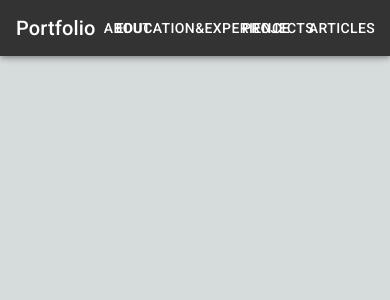
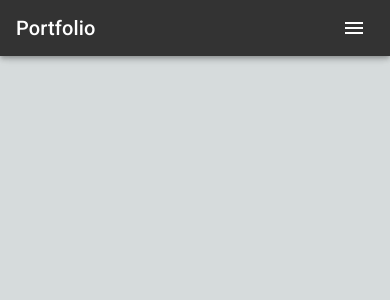
Before and after one commit to michinoins/portfolio, a Next.js app: page /components/Header in a window 390 px wide. Shown: the top 300 px of the page. Built offline with nearby package versions, Linux system fonts and the light colour scheme.

Commit message:
add: responsive header

```diff
--- a/pages/components/Header.tsx
+++ b/pages/components/Header.tsx
@@ -1,10 +1,29 @@
-import React from "react";
-import { AppBar, Toolbar, Typography, IconButton, Button } from "@mui/material";
+import React, { useState } from "react";
+import {
+  AppBar,
+  Toolbar,
+  Typography,
+  IconButton,
+  Button,
+  Drawer,
+} from "@mui/material";
 import MenuIcon from "@mui/icons-material/Menu";
 import styled from "@emotion/styled";
 
 const StyledAppBar = styled(AppBar)`
   background-color: #333;
+
+  @media (max-width: 768px) {
+    .desktopMenu {
+      display: none;
+    }
+  }
+
+  @media (min-width: 769px) {
+    .mobileMenu {
+      display: none;
+    }
+  }
 `;
 
 const Title = styled(Typography)`
@@ -19,10 +38,29 @@ const scrollToSection = (id: string) => {
 };
 
 const Header: React.FC = () => {
+  const [isOpen, setIsOpen] = useState(false);
+
+  const handleDrawerToggle = () => {
+    setIsOpen(!isOpen);
+  };
+
   return (
     <StyledAppBar position="fixed">
       <Toolbar>
         <Title variant="h6">Portfolio</Title>
+        <IconButton
+          className="mobileMenu"
+          edge="start"
+          color="inherit"
+          aria-label="menu"
+          onClick={handleDrawerToggle}
+        >
+          <MenuIcon />
+        </IconButton>
+        <Drawer anchor="right" open={isOpen} onClose={handleDrawerToggle}>
+          {/* ここにモバイルメニューの内容を記述 */}
+        </Drawer>
+        <div className="desktopMenu">
           <Button color="inherit" onClick={() => scrollToSection("about")}>
             About
           </Button>
@@ -38,6 +76,7 @@ const Header: React.FC = () => {
           <Button color="inherit" onClick={() => scrollToSection("articles")}>
             Articles
           </Button>
+        </div>
       </Toolbar>
     </StyledAppBar>
   );
```
Lines whose indentation alone changed are shown as unchanged.
